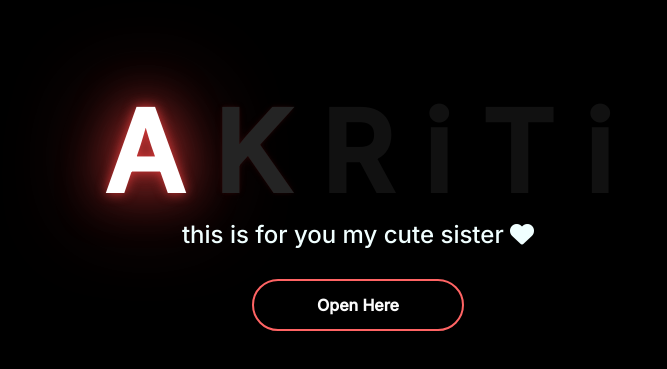
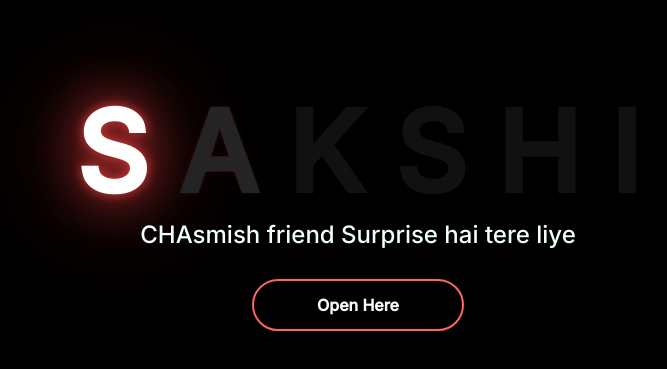
Before and after one commit to FrancisBilung/flower, a plain HTML site: page index.html in a window 1280 px wide. Shown: the part 257-626 px from the top of the page, without its empty margins (290-957 px from the left). Drawn offline with Linux system fonts and the light colour scheme; a web font is replaced by a local one.

Commit message:
Update index.html

```diff
--- a/index.html
+++ b/index.html
@@ -19,16 +19,16 @@
 
 <body style="display: flex; justify-content: center; align-items: center; height: 100vh;">
     <div class="greetings">
+        <span>S</span>
         <span>A</span>
         <span>K</span>
-        <span>R</span>
-        <span>i</span>
-        <span>T</span>
-        <span>i</span>
+        <span>S</span>
+        <span>H</span>
+        <span>I</span>
 
     </div>
     <div style="text-align: center;" class="description">
-        <span>this is for you my cute sister  <i class="fa-solid fa-heart"></i></span>
+        <span> CHAsmish friend Surprise hai tere liye  <!-- <i class="fa-solid fa-heart"></i>  --></span>
     </div>
      <!-- Button -->
   <div style="position: absolute; top: 67vh; width: 100%; display: flex; justify-content: center;">
```
